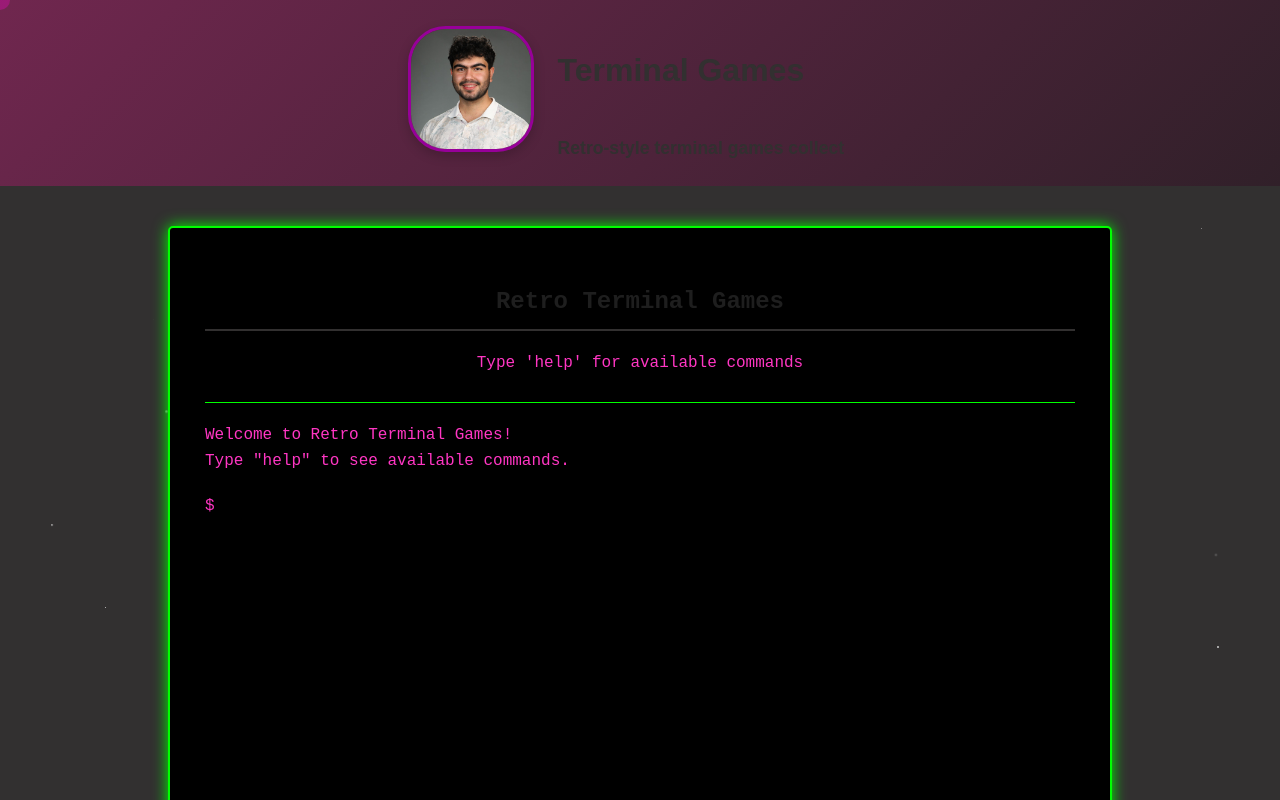
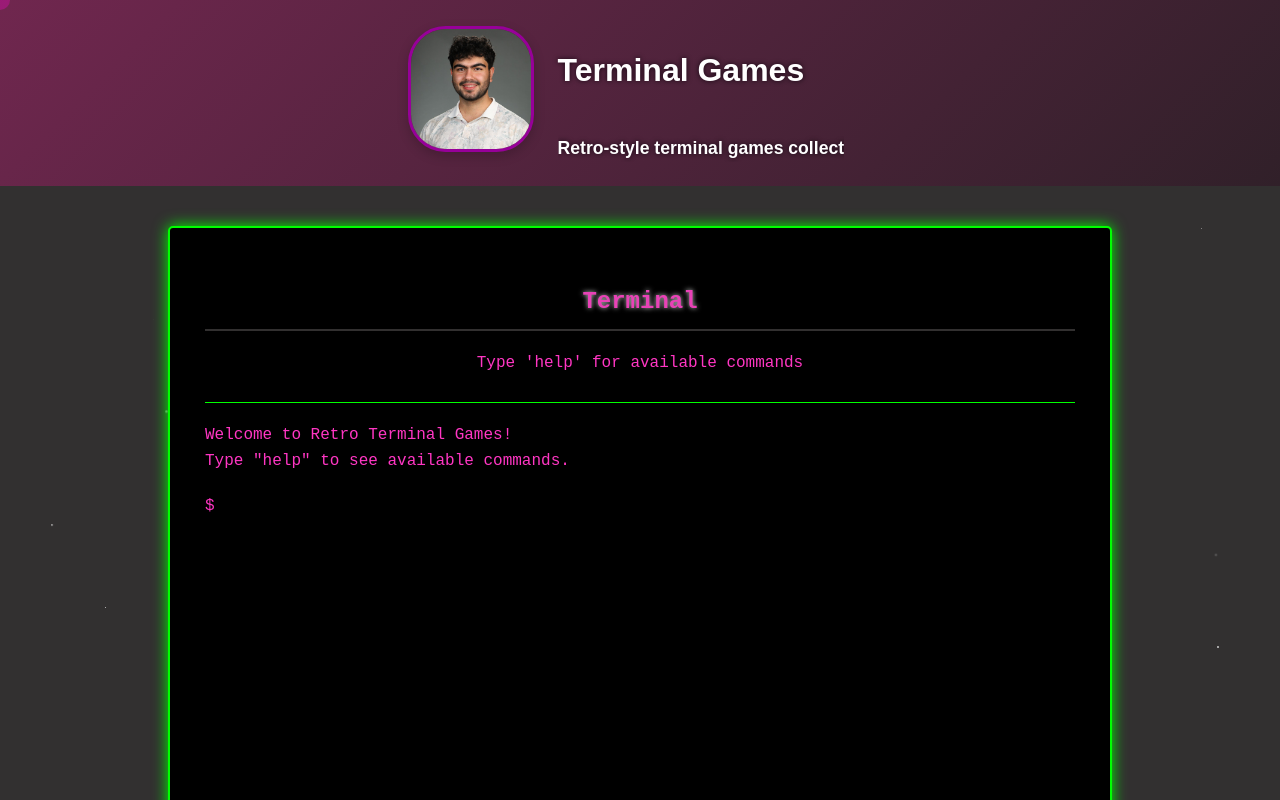
Before and after one commit to sepehrbehroozi/my-personal-website, a plain HTML site: page terminal-games.html in a window 1280 px wide. Shown: the top 800 px of the page. Drawn offline with Linux system fonts and the light colour scheme.

Commit message:
Fixed the terminal text to show better.

```diff
--- a/terminal-games.html
+++ b/terminal-games.html
@@ -24,6 +24,19 @@
   <link rel="shortcut icon" href="/favicons/favicon.ico" type="image/x-icon">
   <link rel="stylesheet" href="style.css">
   <style>
+    .text-outline {
+      text-shadow:
+        0 0 5px rgba(9, 0, 10, 0.8);
+      color: rgb(255, 255, 255);
+      font-weight: bold;
+    }
+
+    .terminal-text-outline {
+      text-shadow:
+        0 0 5px rgba(255, 255, 255, 0.8);
+      color: rgb(233, 66, 183);
+    }
+
     /* Terminal specific styles */
     .terminal-container {
       background-color: #000;
@@ -173,8 +186,8 @@
         </div>
       </div>
       <div class="header-content">
-        <h1>Terminal Games</h1>
-        <p class="typewriter">Retro-style terminal games collection</p>
+        <h1 class="text-outline">Terminal Games</h1>
+        <p class="typewriter text-outline">Retro-style terminal games collection</p>
       </div>
     </div>
   </header>
@@ -182,7 +195,7 @@
   <div class="terminal-container">
     <div id="terminal">
       <div id="header">
-        <h2>Retro Terminal Games</h2>
+        <h2 class="terminal-text-outline">Terminal</h2>
         <p>Type 'help' for available commands</p>
       </div>
 
```
